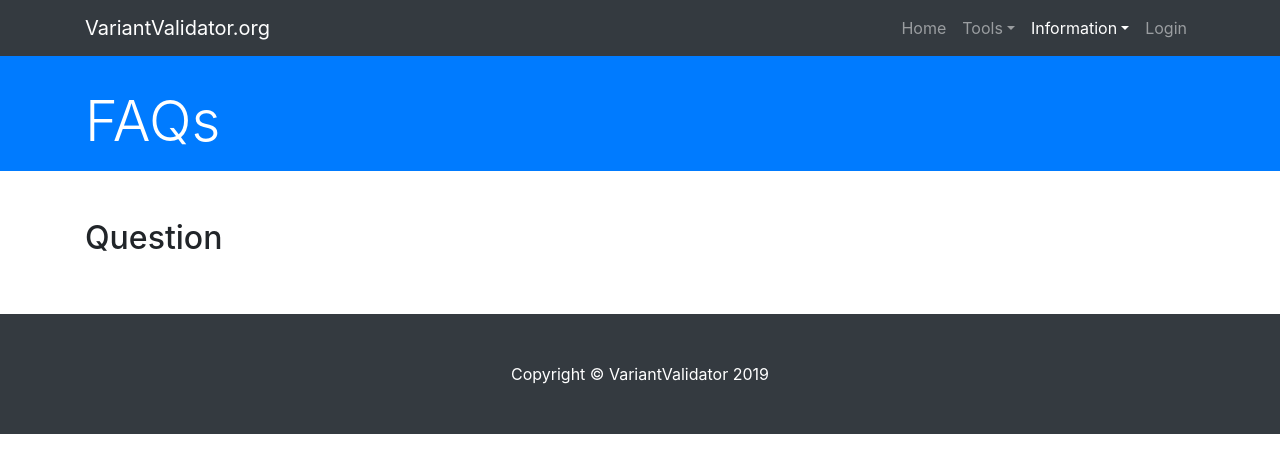
After one commit to openvar/VVweb, a Django app: page /help/faq/ in a window 1280 px wide. The commit adds this page. Shown: the top 473 px of the page. Run offline with Django 3.2, Linux system fonts and the light colour scheme; parts of the project's set-up code (start-up, migrations or seed data) failed here and were passed over; some libraries are stand-ins or nearby versions.

Commit message:
Added empty FAQs page and hidden link

```diff
--- a/VVweb/urls.py
+++ b/VVweb/urls.py
@@ -26,6 +26,7 @@ urlpatterns = [
     path('help/contact/', views.contact, name='contact'),
     path('help/nomenclature/', views.nomenclature, name='nomenclature'),
     path('help/instructions/', views.instructions, name='batch_instructions'),
+    path('help/faq/', views.faqs, name='faqs'),
     path('service/validate/', views.validate, name='validate'),
     path('service/validate/batch/', views.batch_validate, name='batch_validate'),
     path('service/gene2trans/', views.genes_to_transcripts, name='genes2trans'),
--- a/web/templates/base.html
+++ b/web/templates/base.html
@@ -62,7 +62,7 @@
                 <div class="dropdown-divider"></div>
                 <a class="dropdown-item" href="{% url 'nomenclature' %}">Nomenclature</a>
                 <a class="dropdown-item" href="{% url 'batch_instructions' %}">Batch Tool</a>
-                <a class="dropdown-item" href="#">FAQs</a>
+                <a class="dropdown-item" href="{% url 'faqs' %}" style="display: none">FAQs</a>
                 <div class="dropdown-divider"></div>
                 <a class="dropdown-item dropdown-toggle" id="helpSubDropdown" data-toggle="dropdown" href="#" aria-haspopup="true" aria-expanded="false">External Links</a>
                   <div class="dropdown-menu" aria-labelledby="helpSubDropdown">
--- /dev/null
+++ b/web/templates/faqs.html
@@ -0,0 +1,11 @@
+{% extends 'base.html' %}
+
+{% block header_title %}FAQs{% endblock %}
+
+{% block content %}
+    <div class="row">
+      <div class="col-md-12 mb-5">
+          <h2>Question</h2>
+      </div>
+    </div>
+{% endblock %}
--- a/web/views.py
+++ b/web/views.py
@@ -64,6 +64,10 @@ def nomenclature(request):
 
 def instructions(request):
     return render(request, 'batch_instructions.html')
+
+
+def faqs(request):
+    return render(request, 'faqs.html')
 
 
 def genes_to_transcripts(request):
```
